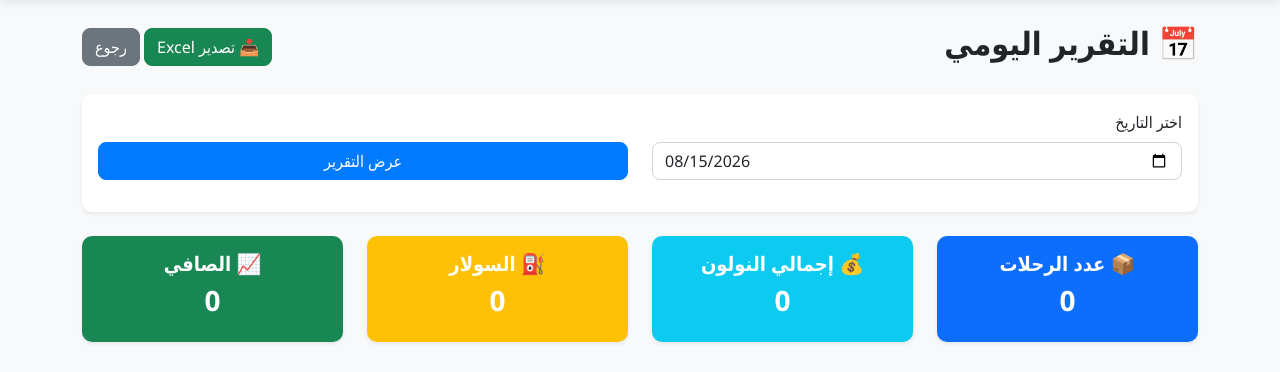
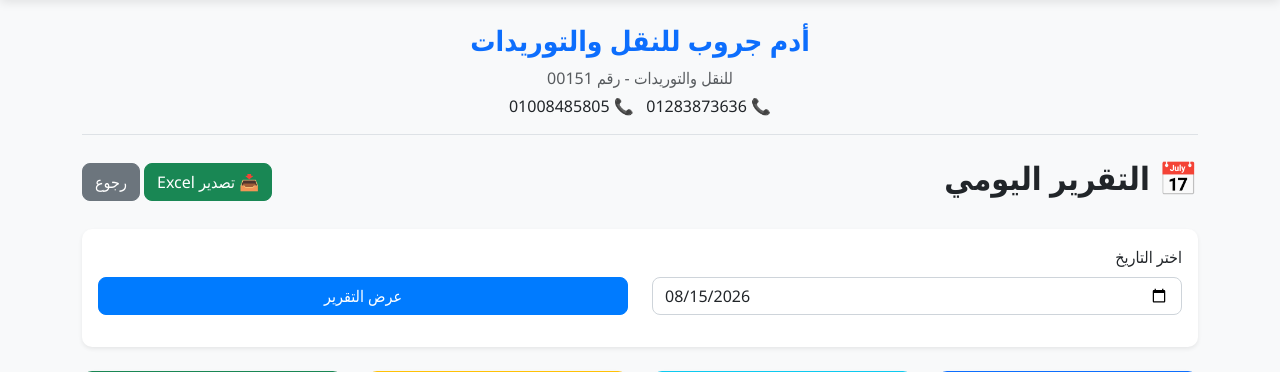
Before and after one commit to mariam-anwar-elgendy/AdamsCargo, a Flask app: page /reports/daily in a window 1280 px wide. Shown: the part 80-452 px from the top of the page. Run offline with Flask 3, Linux system fonts and the light colour scheme; the visitor is signed in with stand-in values (Sample User, id 1); data that the repository does not hold is empty.

Commit message:
Enhance daily report with company header
Added company header and contact information to daily report template.

```diff
--- a/templates/daily_report.html
+++ b/templates/daily_report.html
@@ -1,6 +1,13 @@
 {% extends 'base.html' %}
 
 {% block content %}
+<!-- === ترويسة الشركة === -->
+<div class="text-center mb-4 border-bottom pb-3">
+    <h3 class="fw-bold text-primary">أدم جروب للنقل والتوريدات</h3>
+    <p class="mb-1 text-muted">للنقل والتوريدات - رقم 00151</p>
+    <p class="mb-0">📞 01283873636  &nbsp;&nbsp;📞 01008485805</p>
+</div>
+
 <div class="row mb-4">
     <div class="col-12 d-flex justify-content-between align-items-center">
         <h2>📅 التقرير اليومي</h2>
```
